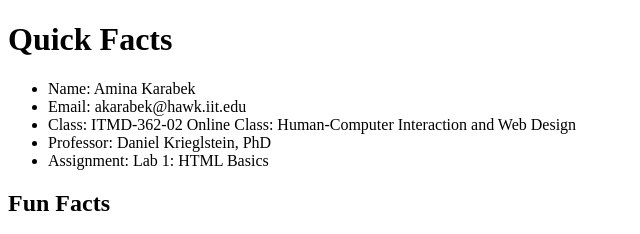
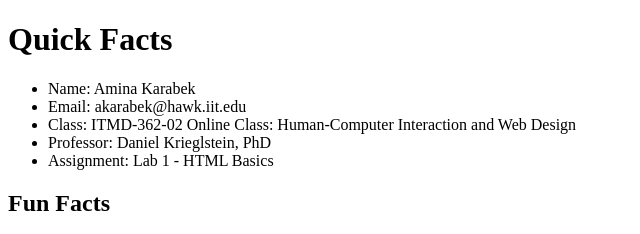
Before and after one commit to AminaK26/lab1, a plain HTML site: page index.html in a window 1280 px wide. Shown: the top 234 px of the page, 0-640 px from the left. Drawn offline with Linux system fonts and the light colour scheme.

Commit message:
Update index.html
Fixing small mistakes

```diff
--- a/index.html
+++ b/index.html
@@ -12,7 +12,7 @@
     <li>Email: akarabek@hawk.iit.edu</li>
     <li>Class: ITMD-362-02 Online Class: Human-Computer Interaction and Web Design</li>
     <li>Professor: Daniel Krieglstein, PhD</li>
-    <li>Assignment: Lab 1: HTML Basics</li>
+    <li>Assignment: Lab 1 - HTML Basics</li>
   </ul>
 
   <h2>Fun Facts</h2>
```
